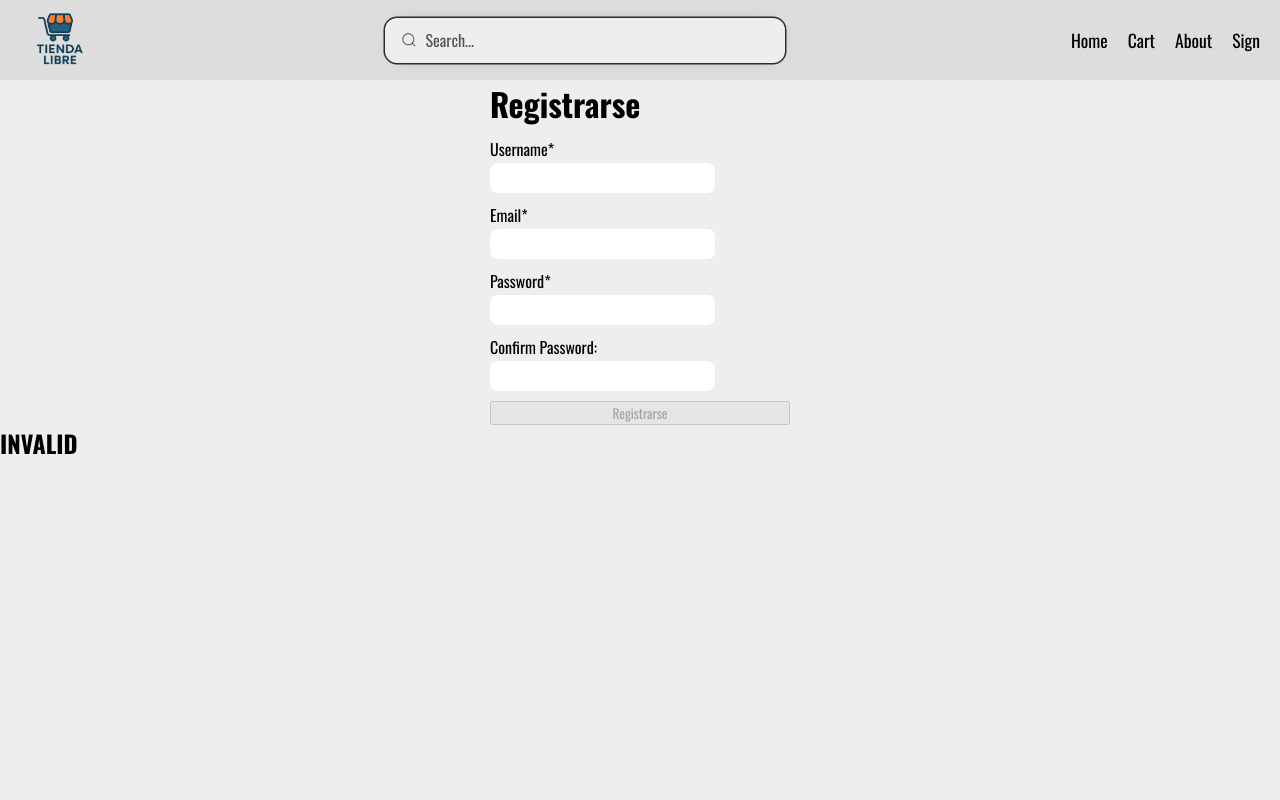
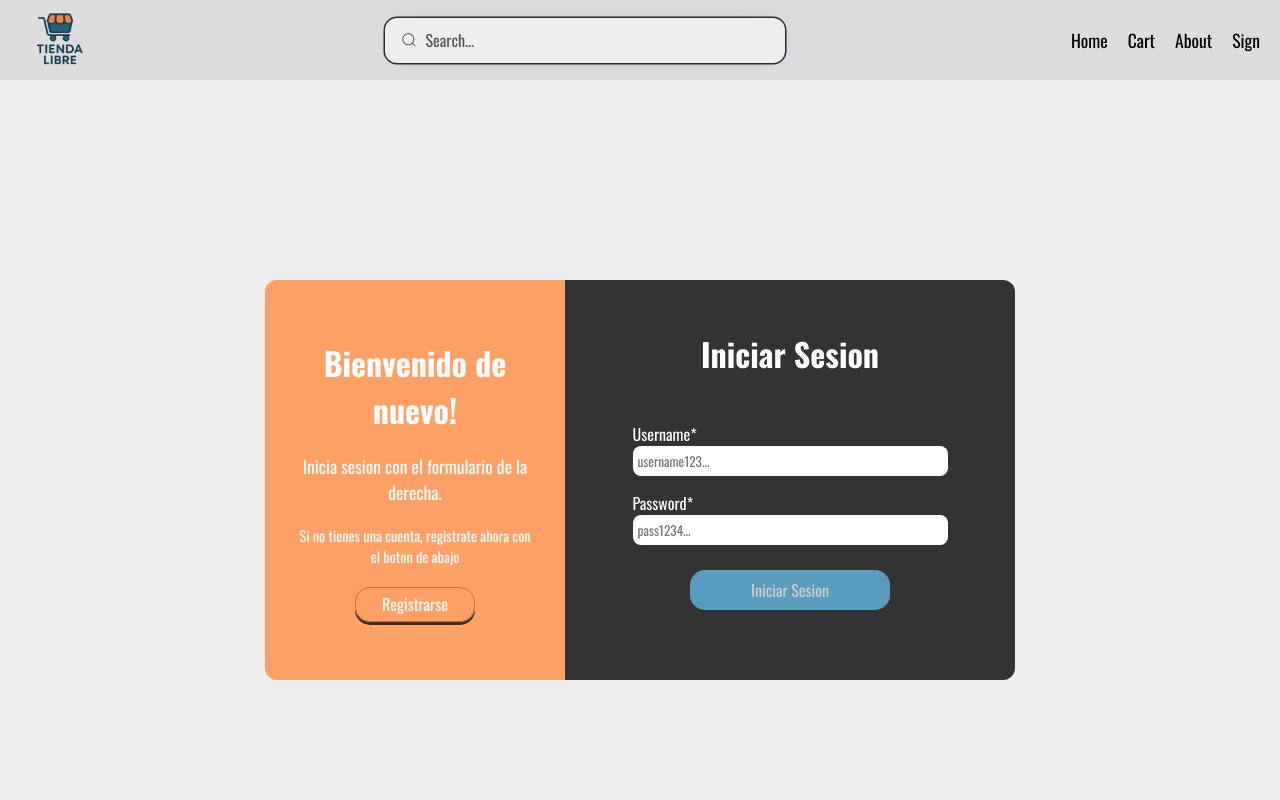
Before and after one commit to EmaSanro/tiendaLibre, an Angular app: page /sign in a window 1280 px wide. Shown: the top 800 px of the page. Built offline with nearby package versions, Linux system fonts and the light colour scheme.

Commit message:
dandole estilos a los formularios de inicio de sesion y registro. Implementando simulacion de guardado de datos de registro

```diff
--- a/src/app/cart/cart.component.ts
+++ b/src/app/cart/cart.component.ts
@@ -41,7 +41,6 @@ export class CartComponent implements OnInit {
 
   removeToCart(product: Product) {
     this.cartService.removeToCart(product);
-    console.log(this.cartService.list)
     this.totalProds();
     this.totalValue();
   }
--- a/src/app/product-cart.service.ts
+++ b/src/app/product-cart.service.ts
@@ -26,9 +26,8 @@ export class ProductCartService {
   removeToCart(product: Product) {
     let item = this.productsList.find(p => p.title == product.title);
     if(item) {
-      console.log(this.productsList);
+      item.quantity = 1;
       this.productsList.splice(this.productsList.indexOf(item), 1);
-      console.log(this.productsList);
     }
   }
 }
--- a/src/app/sign/sign.component.html
+++ b/src/app/sign/sign.component.html
@@ -1,9 +1,17 @@
-<div class="container-form">
+<div class="container">
+    <div class="container-sections hide">
+        <section class="left">
+            <h1>Bienvenido!</h1>
+            <h3>Completa el formulario de la derecha para registrarte.</h3>
+            <p>En caso de que ya tengas una cuenta, puedes iniciar sesion mediante el boton de abajo</p>
+            <button type="button">Iniciar Sesion</button>
+        </section>
+        <section class="right">
+            <h1>Registrarse</h1>
             <form [formGroup]="formSignUp" (ngSubmit)="onSubmit()">
-        <h1>Registrarse</h1>
                 <div class="data-container">
                     <label for="username">Username*</label>
-            <input class='control' id='username' name='username' type="text" formControlName='username'
+                    <input class='control' id='username' name='username' type="text" placeholder='username123...' formControlName='username'
                      [class.invalid]='getUsername()?.invalid && (getUsername()?.dirty || getUsername()?.touched)'/>
                      @if(getUsername()?.invalid && (getUsername()?.dirty || getUsername()?.touched)) {
                         <p>El username es requerido*</p>
@@ -11,7 +19,7 @@
                 </div>
                 <div class="data-container">
                     <label for="email">Email*</label>
-            <input class='control' id='email' name='email' type='email' formControlName='email'
+                    <input class='control' id='email' name='email' type='email' placeholder='user.email@example.com...' formControlName='email'
                     [class.invalid]='getEmail()?.invalid && ((getEmail()?.touched || getEmail()?.dirty))' />
                     @if(getEmail()?.hasError('required') && ((getEmail()?.touched || getEmail()?.dirty))) {
                         <p>El email es requerido*</p>
@@ -22,7 +30,7 @@
                 </div>
                 <div class="data-container">
                     <label for="password">Password*</label>
-            <input class='control' id='password' name='password' type='password' formControlName='password'
+                    <input class='control' id='password' name='password' type='password' placeholder='pass1234...' formControlName='password'
                     [class.invalid]='getPassword()?.invalid && ((getPassword()?.touched || getPassword()?.dirty))'/>
                     @if(getPassword()?.hasError('required') && ((getPassword()?.touched || getPassword()?.dirty))) {
                         <p>La contraseña es requerida*</p>
@@ -33,13 +41,51 @@
                 </div>
                 <div class="data-container">
                     <label for="confPassword">Confirm Password:</label>
-            <input class='control' id='confPassword' name='confPassword' type='password' formControlName='confirmPassword' />
+                    <input class='control' id='confPassword' name='confPassword' type='password' placeholder='pass1234...' formControlName='confirmPassword' />
                     @if(formSignUp.hasError('mismatch')) {
                         <p>Las contraseñas no coinciden</p>
                     }
                 </div>
                 <button type='submit' [disabled]="!formSignUp.valid">Registrarse</button>
             </form>
+        </section>
     </div>
 
-<h2>{{formSignUp.status}}</h2>
+
+
+
+
+    <div class="container-sections">
+        <section class="left">
+            <h1>Bienvenido de nuevo!</h1>
+            <h3>Inicia sesion con el formulario de la derecha.</h3>
+            <p>Si no tienes una cuenta, registrate ahora con el boton de abajo</p>
+            <button type="button">Registrarse</button>
+        </section>
+        <section class="right">
+            <h1>Iniciar Sesion</h1>
+            <form [formGroup]="formSignUp" (ngSubmit)="onSubmit()">
+                <div class="data-container">
+                    <label for="username">Username*</label>
+                    <input class='control' id='username' name='username' type="text" placeholder='username123...' formControlName='username'
+                     [class.invalid]='getUsername()?.invalid && (getUsername()?.dirty || getUsername()?.touched)'/>
+                     @if(getUsername()?.invalid && (getUsername()?.dirty || getUsername()?.touched)) {
+                        <p>El username es requerido*</p>
+                     }
+                </div>
+                <div class="data-container">
+                    <label for="password">Password*</label>
+                    <input class='control' id='password' name='password' type='password' placeholder='pass1234...' formControlName='password'
+                    [class.invalid]='getPassword()?.invalid && ((getPassword()?.touched || getPassword()?.dirty))'/>
+                    @if(getPassword()?.hasError('required') && ((getPassword()?.touched || getPassword()?.dirty))) {
+                        <p>La contraseña es requerida*</p>
+                    }
+                    @if(getPassword()?.hasError('minlength') && ((getPassword()?.touched || getPassword()?.dirty))) {
+                        <p>La contraseña debe tener minimo 8 caracteres*</p>
+                    }
+                </div>
+                <button type='submit' [disabled]="!formSignUp.valid">Iniciar Sesion</button>
+            </form>
+        </section>
+    </div>
+</div>
--- a/src/app/sign/sign.component.scss
+++ b/src/app/sign/sign.component.scss
@@ -1,23 +1,102 @@
-.container-form {
+.container {
+    height: 100vh;
+    display: grid;
+    place-items: center;
+}
+
+.container-sections {
+    display: flex;
+    width: 75%;
+    min-height: 400px;
+    justify-content: center;
+}
+
+// SECCION IZQUIERDA
+
+.container-sections .left {
+    width: 300px;
     display: flex;
     flex-direction: column;
     align-items: center;
+    justify-content: center;
+    row-gap: 20px;
+    background-color: #ffa167;
+    color:white;
+    padding: 0 30px;
+    border-top-left-radius: 12px;
+    border-bottom-left-radius: 12px;
+    text-align: center;
 }
 
-form {
-    display: flex;
-    width: 300px;
-    flex-direction: column;
-    row-gap: 10px;
+.container-sections .left h1 {
+    font-size: 2rem;
+    font-weight: bold;
 }
 
-form .data-container {
+.container-sections .left h3 {
+    font-size: 1.1rem;
+    font-weight: 400;
+}
+
+.container-sections .left p {
+    font-size: .9rem;
+    font-weight: 400;
+}
+
+.container-sections .left button {
+    width: 120px;
+    height: 35px;
+    border: 1px solid #d36d2e;
+    border-radius: 15px;
+    background: transparent;
+    font-size: 1rem;
+    cursor: pointer;
+    box-shadow: 0 3px #333;
+    color: #fff;
+
+    &:hover {
+        background-color: #f3843e;
+    }
+
+    &:active {
+        transform: translateY(2px);
+        box-shadow: 0 0 #333;
+    }
+}
+
+// SECCION DERECHA
+.container-sections .right {
+    width: 450px;
+    padding: 20px 0;
+    background-color: #333;
+    color: #fff;
     display: flex;
     flex-direction: column;
-    row-gap: 2px;
+    align-items: center;
+    justify-content: space-evenly;
+    border-top-right-radius: 12px;
+    border-bottom-right-radius: 12px;
+}
+
+.container-sections .right h1 {
+    font-size: 2rem;
+    margin-bottom: 15px;
+}
+
+.container-sections .right form {
+    width: 100%;
+    display: flex;
+    flex-direction: column;
+    align-items: center;
+    row-gap: 15px;
+}
+
+.container-sections .right form .data-container {
+    width: 70%;
+    display: flex;
+    flex-direction: column;
 
     & input {
-        width: 75%;
         height: 30px;
         padding: 0 5px;
         border-radius: 8px;
@@ -30,12 +109,41 @@ form .data-container {
     }
 }
 
+.container-sections .right form button {
+    width: 200px;
+    height: 40px;
+    border: none;
+    border-radius: 15px;
+    background-color: #295f7a;
+    cursor: pointer;
+    font-size: 1rem;
+    color: #fff;
+    margin-top: 10px;
+    margin-bottom: 20px;
+
+    &:hover {
+        background-color: #174861;
+        color: #eee;
+    }
+}
+
+.container-sections .right form button:disabled {
+    cursor: default;
+    background-color: #5a9cbd;
+    color: #ccc;
+}
+
+
+.hide {
+    position: absolute;
+    top: -300%;
+}
 
 // ESTILO PARA INPUTS INVALIDOS
-.data-container p {
+.container-sections .right .data-container p {
     color: red;
 }
 
-.data-container .control.invalid {
+.container-sections .right .data-container .control.invalid {
     border: 1px solid red;
 }
--- a/src/app/sign/sign.component.ts
+++ b/src/app/sign/sign.component.ts
@@ -8,6 +8,13 @@ import { AbstractControl, FormControl, FormGroup, ValidationErrors, Validators}
   styleUrl: './sign.component.scss'
 })
 export class SignComponent {
+  userData = {
+    username: '',
+    email: '',
+    password: '',
+    confirmPassword: ''
+  };
+
   formSignUp = new FormGroup({
     username : new FormControl('', [Validators.required]),
     email : new FormControl('', [Validators.required, Validators.email]),
@@ -39,6 +46,14 @@ export class SignComponent {
   }
 
   onSubmit() {
-    console.log(this.formSignUp.value);
+    this.userData.username = this.formSignUp.get('username')?.value || '';
+    this.userData.email = this.formSignUp.get('email')?.value || '';
+    this.userData.password = this.formSignUp.get('password')?.value || '';
+    this.userData.confirmPassword = this.formSignUp.get('confirmPassword')?.value || '';
+    sessionStorage.setItem('userData', JSON.stringify(this.userData));
+
+    // setTimeout(() => {
+    //   window.location.href = '/';
+    // }, 1000);
   }
 }
```
Lines whose indentation alone changed are shown as unchanged.
